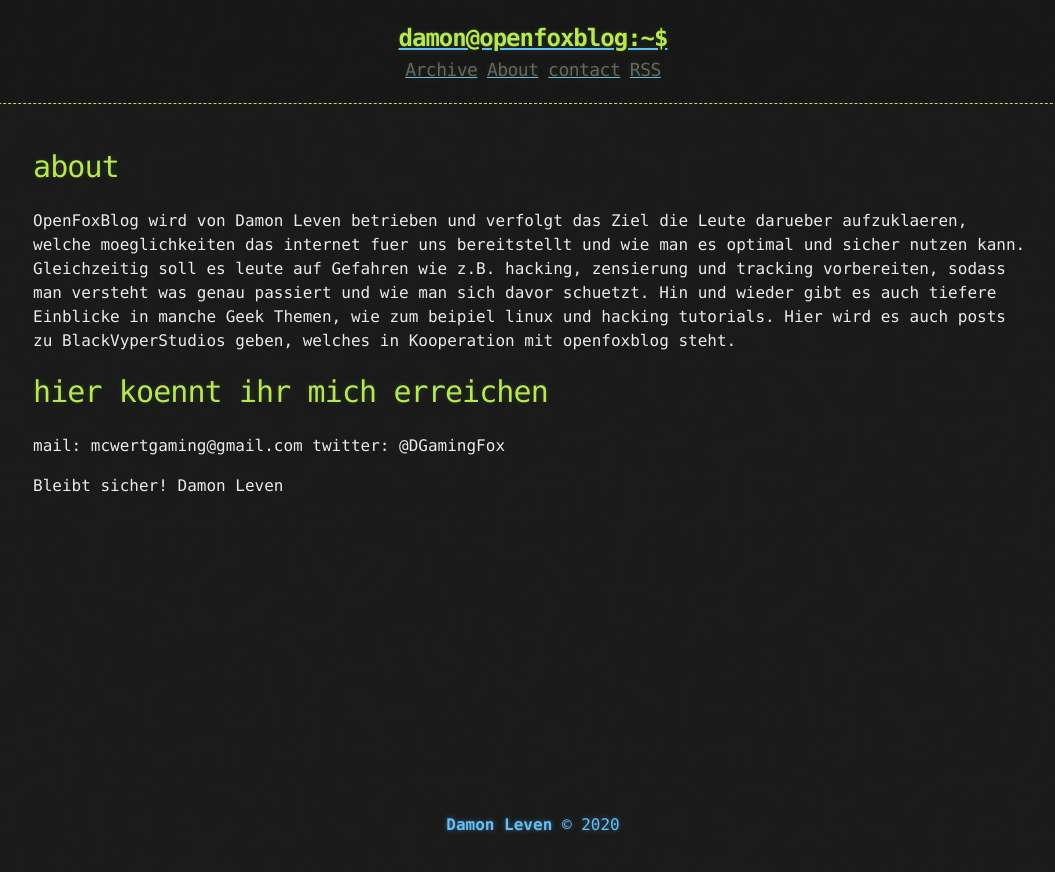
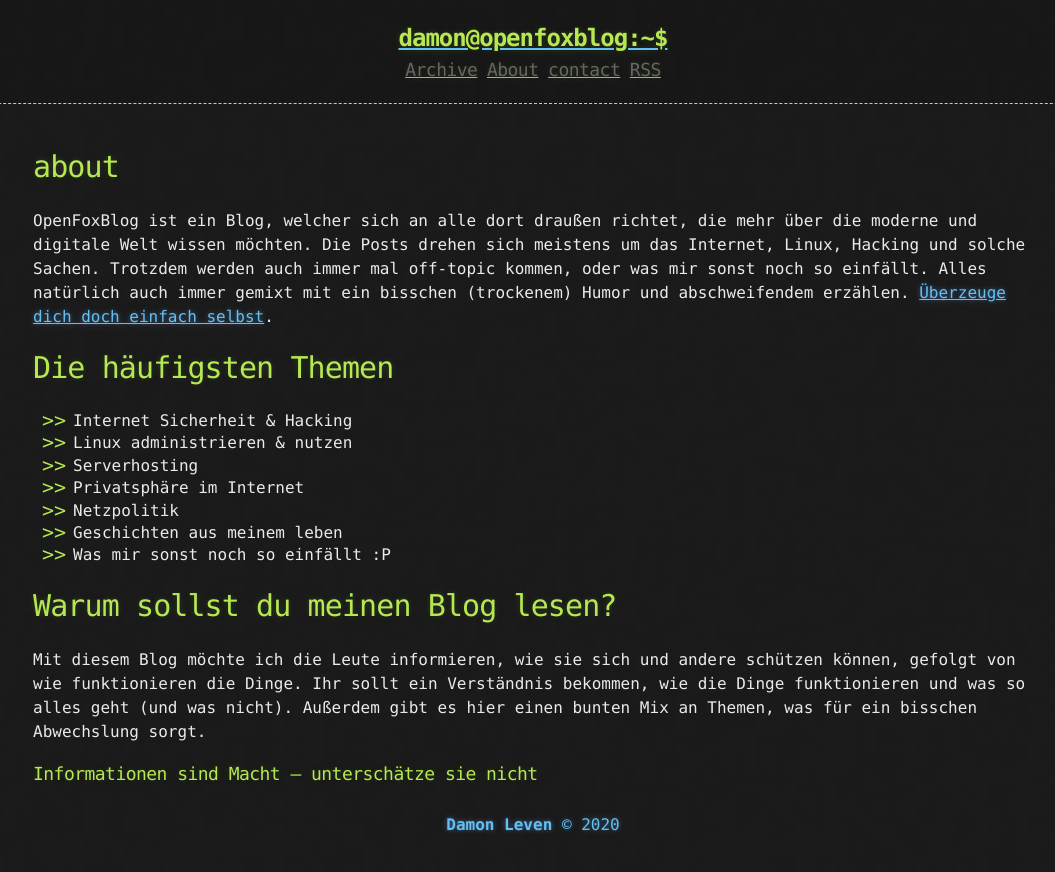
Before and after one commit to MCWertGaming/old-blog-05-2021, a Jekyll site: the page built from about.md, in a window 1280 px wide. Shown: the top 872 px of the page, without its empty margins (107-1162 px from the left). Built offline with Jekyll 4.4.1, drawn with Linux system fonts in a browser that asks for light colours.

Commit message:
reworked and enhanced about page and describtions

```diff
--- a/_config.yml
+++ b/_config.yml
@@ -1,9 +1,9 @@
 title: OpenFoxBlog
-description: "Fuer alle, die Privatsphaere und Sicherheit schaetzen"
+description: "OpenFoxBlog ist ein Blog, welcher sich an alle dort draußen richtet, die mehr über die moderne und digitale Welt wissen möchten. Die Posts drehen sich meistens um das Internet, Linux, Hacking und solche Sachen. Trotzdem werden auch immer mal off-topic kommen, oder was mir sonst noch so einfällt. Alles natürlich auch immer gemixt mit ein bisschen (trockenem) Humor und abschweifendem erzählen. Überzeuge dich doch einfach selbst."
 author:
   name: "Damon Leven"
   email: "mcwertgaming@gmail.com"
-  url: "Placeholder"
+  url: "openfoxblog.blackvyperstudios.software"
 
 baseurl: /
 
--- a/about.md
+++ b/about.md
@@ -5,13 +5,20 @@
 
 # about
 
-OpenFoxBlog wird von Damon Leven betrieben und verfolgt das Ziel die Leute darueber aufzuklaeren, welche moeglichkeiten das internet fuer uns bereitstellt und wie man es optimal und sicher nutzen kann. Gleichzeitig soll es leute auf Gefahren wie z.B. hacking, zensierung und tracking vorbereiten, sodass man versteht was genau passiert und wie man sich davor schuetzt. Hin und wieder gibt es auch tiefere Einblicke in manche Geek Themen, wie zum beipiel linux und hacking tutorials. Hier wird es auch posts zu BlackVyperStudios geben, welches in Kooperation mit openfoxblog steht.
+OpenFoxBlog ist ein Blog, welcher sich an alle dort draußen richtet, die mehr über die moderne und digitale Welt wissen möchten. Die Posts drehen sich meistens um das Internet, Linux, Hacking und solche Sachen. Trotzdem werden auch immer mal off-topic kommen, oder was mir sonst noch so einfällt. Alles natürlich auch immer gemixt mit ein bisschen (trockenem) Humor und abschweifendem erzählen. [Überzeuge dich doch einfach selbst](https://openfoxblog.blackvyperstudios.software/).
 
-# hier koennt ihr mich erreichen
+# Die häufigsten Themen
 
-mail: mcwertgaming@gmail.com
-twitter: @DGamingFox
+- Internet Sicherheit & Hacking
+- Linux administrieren & nutzen
+- Serverhosting
+- Privatsphäre im Internet
+- Netzpolitik
+- Geschichten aus meinem leben
+- Was mir sonst noch so einfällt :P
 
+# Warum sollst du meinen Blog lesen?
 
-Bleibt sicher!
-Damon Leven
+Mit diesem Blog möchte ich die Leute informieren, wie sie sich und andere schützen können, gefolgt von wie funktionieren die Dinge. Ihr sollt ein Verständnis bekommen, wie die Dinge funktionieren und was so alles geht (und was nicht). Außerdem gibt es hier einen bunten Mix an Themen, was für ein bisschen Abwechslung sorgt.
+
+### Informationen sind Macht – unterschätze sie nicht
```
